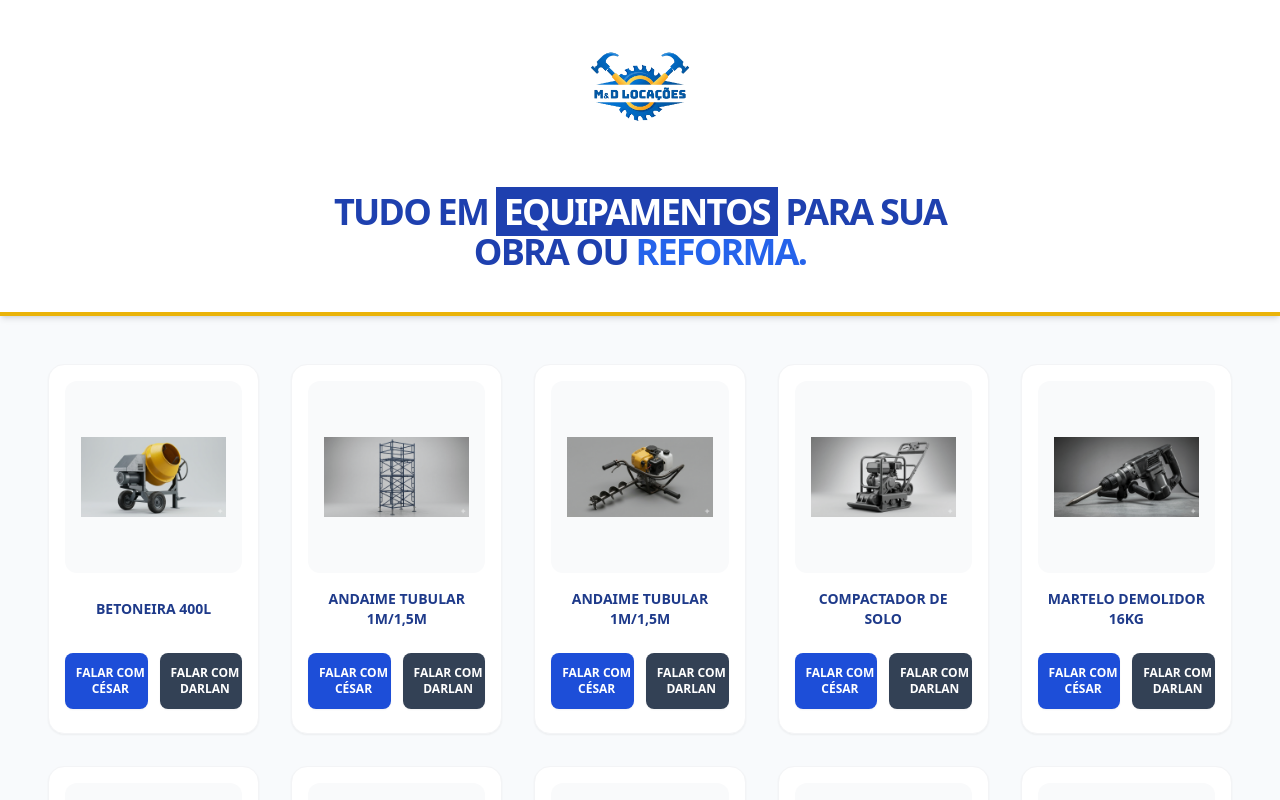
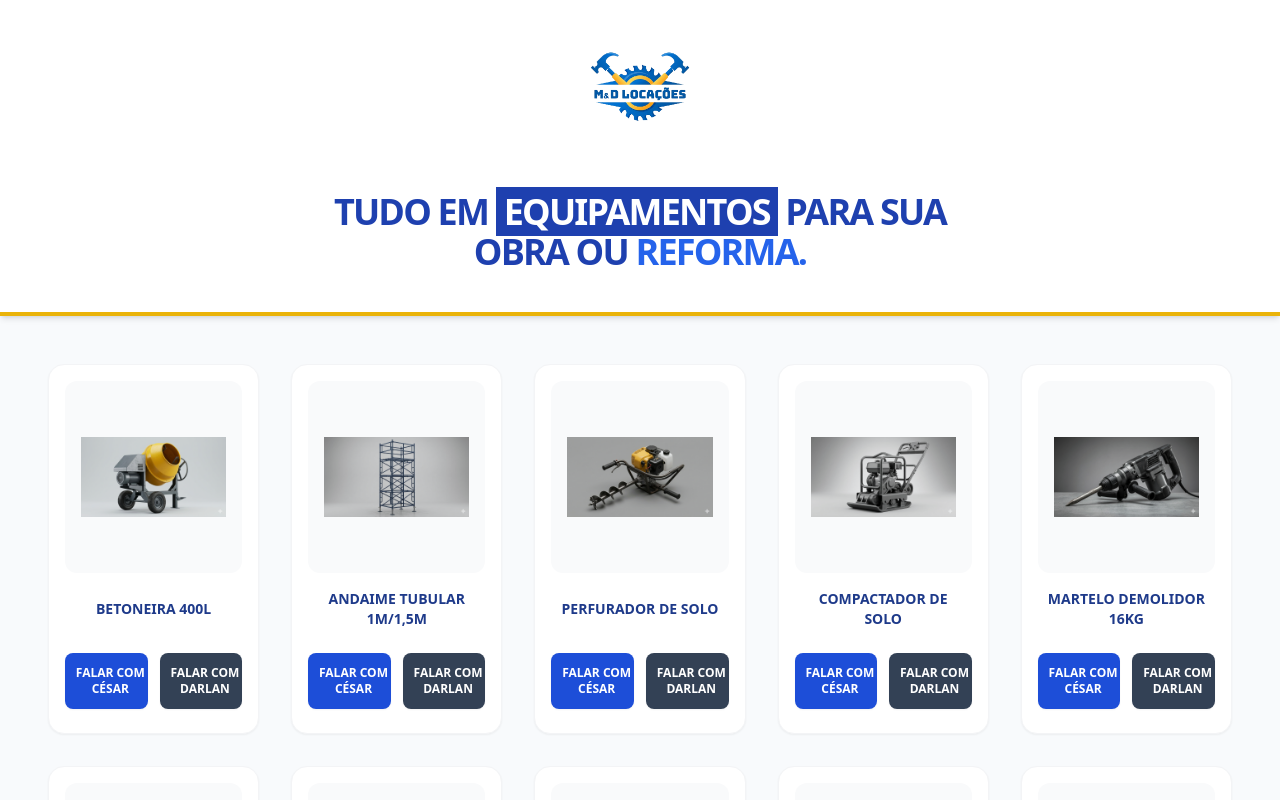
Before and after one commit to VictorHugoSouzaa/md-locacoes, a Vue app: page / in a window 1280 px wide. Shown: the top 800 px of the page. Built offline with nearby package versions, Linux system fonts and the light colour scheme.

Commit message:
Update equipment name from 'Andaime Tubular' to 'Perfurador de Solo'

```diff
--- a/src/App.vue
+++ b/src/App.vue
@@ -90,7 +90,7 @@ const logoError = ref(false);
 const equipamentos = ref([
 	{ id: 1, nome: 'Betoneira 400L', src: '/img/1774877029627.png'},
 	{ id: 2, nome: 'Andaime Tubular 1m/1,5m', src: '/img/1774877055193.png' },
-	{ id: 3, nome: 'Andaime Tubular 1m/1,5m', src: '/img/1774875312059.png' },
+	{ id: 3, nome: 'Perfurador de Solo', src: '/img/1774875312059.png' },
 	{ id: 4, nome: 'Compactador de Solo', src: '/img/1774889440147.png' },
 	{ id: 5, nome: 'Martelo Demolidor 16kg', src: '/img/1774874938485.png' },
 	{ id: 6, nome: 'Furadeira de Impacto', src: '/img/1774873925363.png' },
```
